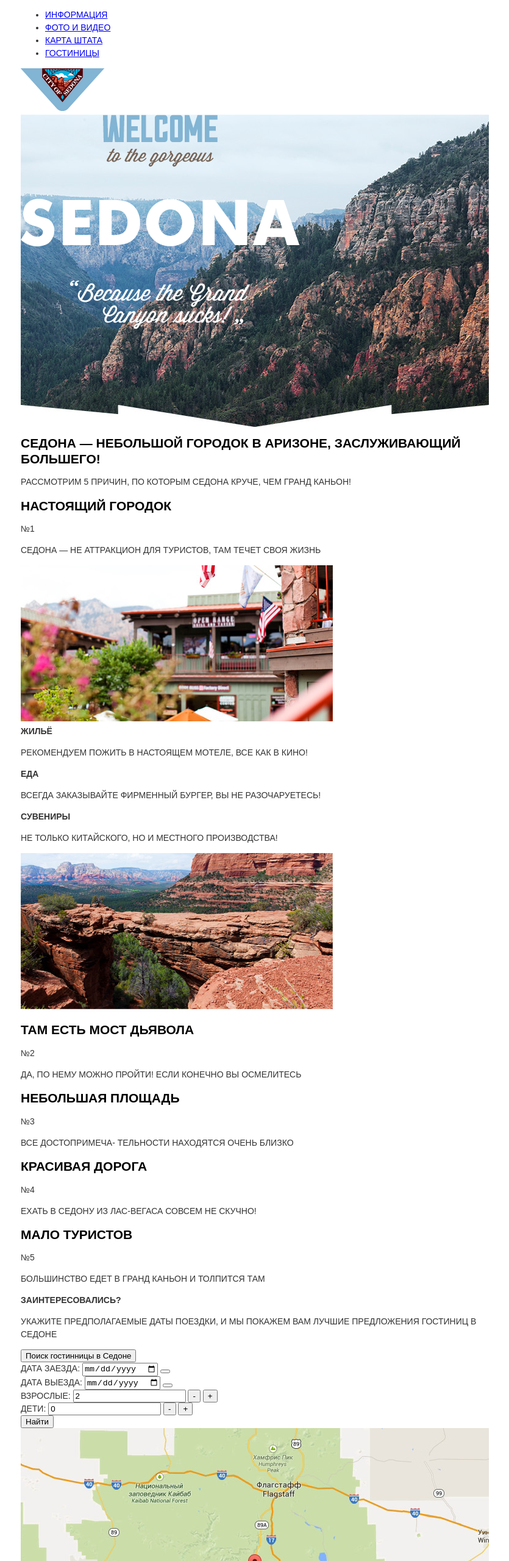
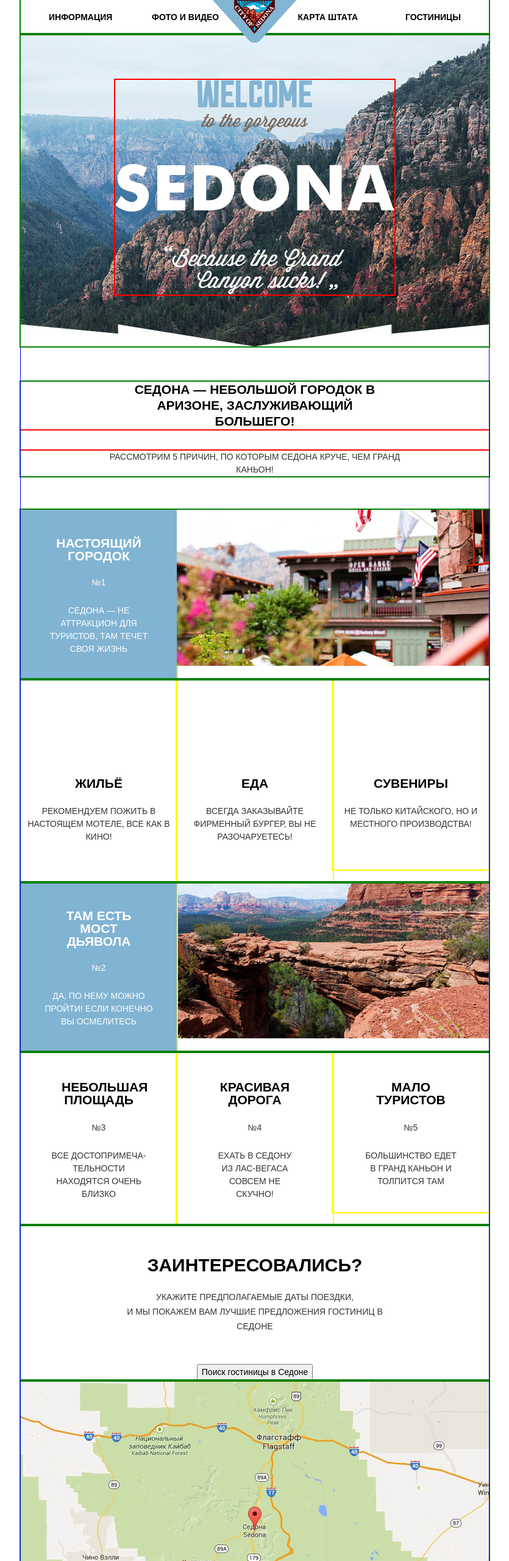
Before and after one commit to Tetianka/13394-sedona, a plain HTML site: page index.html in a window 1280 px wide. Shown: the top 2560 px of the page at 61% size, without its empty margins (222-1057 px from the left). Drawn offline with Linux system fonts and the light colour scheme.

Commit message:
Добавлена сетка главной

```diff
--- a/css/style.css
+++ b/css/style.css
@@ -1,4 +1,4 @@
-body{
+body {
 	background-color: #ffffff;
 	font-size: 14px;
 	line-height: 21px;
@@ -7,8 +7,9 @@
 	font-family: "PT Sans Regular", "PT Sans", "Arial";
 	text-transform: uppercase;
 }
-
 h1 {
+	margin: 0;
+	padding: 0;
 	font-size: 21px;
 	line-height: 26px;
 	color: #000000;
@@ -16,8 +17,9 @@
 	font-family: "PT Sans Bold", "PT Sans", "Arial";
 	text-transform: uppercase;
 }
-
 h2 {
+	margin: 0;
+	padding: 0;
 	font-size: 21px;
 	line-height: 21px;
 	color: #000000;
@@ -25,15 +27,235 @@
 	font-family: "PT Sans Bold", "PT Sans", "Arial";
 	text-transform: uppercase;
 }
-
+p {
+	margin: 0;
+	padding: 0;
+}
 .container {
 	width: 768px;
 	margin-left: auto;
 	margin-right: auto;
 	background-color: #ffffff;
+	outline: 1px solid blue;
 }
-
+.clearfix::after {
+	content: "";
+	display: table;
+	clear: both;
+}
 .main-background {
 	background: url("/img/background-sedona.jpg") no-repeat;
 	min-height: 512px;
 }
+.main-header {
+	margin-bottom: 58px;
+	position: relative;
+}
+.main-navigation {
+	outline: 2px solid green;
+}
+.main-navigation a {
+	color: #000000;
+	text-decoration: none;
+}
+.main-navigation a:hover {
+	color: #81b3d2;
+}
+.main-navigation a:active {
+	color: #000000;
+	opacity: 0.3;
+}
+.main-navigation ul {
+	margin: 0;
+	padding: 15px 46px;
+	font-size: 0;
+	list-style: none;
+}
+.main-navigation li {
+	width: 169px;
+	display: inline-block;
+	vertical-align: top;
+	font-size: 14px;
+	font-weight: 700;
+	line-height: 26px;
+}
+.main-navigation li:nth-child(3) {
+	text-align: right;
+}
+.main-navigation li:last-child {
+	text-align: right;
+}
+.main-logo {
+	position: absolute;
+	top: 0;
+	left: 50%;
+	margin-left: -69px;
+	margin-bottom: 75px;
+}
+.main-background {
+	width: 768px;
+	outline: 2px solid green;
+}
+.welcome-text {
+	width: 458px;
+	height: 352px;
+	margin-left: auto;
+	margin-right: auto;
+}
+.welcome-text img {
+	margin-top: 75px;
+	outline: 2px solid red;
+}
+.main-title {
+	margin-bottom: 55px;
+	outline: 2px solid green;
+}
+.title {
+	padding: 0 165px;
+	text-align: center;
+	margin-bottom: 35px;
+	outline: 2px solid red;
+}
+.main-title p {
+	margin: 0;
+	color: #333333;
+	padding: 0 140px;
+	text-align: center;
+	outline: 2px solid red;
+}
+.reason-one {
+	outline: 2px solid green;
+}
+.big-reason {
+	width: 256px;
+	padding-top: 44px;
+	padding-bottom: 39px;
+	background-color: #81b3d2;
+	color: #ffffff;
+	outline: 2px solid yellow;
+}
+.reason-one-text {
+	float: left;
+}
+.big-reason h2 {
+	padding: 0 52px;
+	text-align: center;
+	color: #ffffff;
+	margin-bottom: 23px;
+}
+.big-reason p {
+	text-align: center;
+	padding: 0 37px;
+}
+.reason-nmbr {
+	margin-bottom: 25px;
+}
+.reason-one-img {
+	width: 512px;
+	height: 256px;
+	float: right;
+}
+.recomendations {
+	font-size: 0;
+	outline: 2px solid green;
+}
+.features-item {
+	width: 256px;
+	padding-top: 160px;
+	padding-bottom: 64px;
+	display: inline-block;
+	vertical-align: top;
+	text-align: center;
+	font-size: 14px;
+	outline: 2px solid yellow;
+}
+.features-item b {
+	display: block;
+	color: #000000;
+	font-size: 21px;
+	line-height: 21px;
+	margin-bottom: 25px;
+}
+.reason-two {
+	outline: 2px solid green;
+}
+.reason-two-text {
+	float: left;
+}
+.reason-two-img {
+	width: 512px;
+	height: 256px;
+	float: right;
+}
+.other-reasons {
+	padding-top: 47px background-color: #eeeeee;
+	font-size: 0;
+	outline: 2px solid green;
+}
+.small-reason {
+	width: 256px;
+	display: inline-block;
+	vertical-align: top;
+	padding-top: 47px;
+	padding-bottom: 40px;
+	text-align: center;
+	font-size: 14px;
+	outline: 2px solid yellow;
+}
+.small-reason h2 {
+	margin-bottom: 25px;
+	padding: 0 67px;
+}
+.small-reason p {
+	padding: 0 50px;
+}
+p.nmbr4 {
+	padding: 0 57px;
+}
+.hotel-search
+/*54+30+28+48+50+87 */
+
+{
+	padding-top: 54px;
+	text-align: center;
+	outline: 2px solid green;
+}
+.hotel-search-title {
+	display: block;
+	margin-bottom: 28px;
+	color: #000000;
+	font-size: 30px;
+	line-height: 24px;
+	font-weight: 700;
+}
+.hotel-search p {
+	margin-bottom: 50px;
+	padding: 0 165px;
+	line-height: 24px;
+}
+.hotel-search-form {
+	display: none;
+}
+.map-wrapper {
+	width: 768px;
+	height: 593px;
+	outline: 2px solid green;
+}
+.main-footer {
+	outline: 2px solid green;
+}
+.footer-block {
+	width: 256px;
+	min-height: 120px;
+	float: left;
+	text-align: center;
+	outline: 2px solid yellow;
+}
+.hashtag {
+	padding: 47px 58px;
+}
+.hashtag b {
+	color: #000000;
+	font-size: 21px;
+	font-weight: 700;
+}
--- a/hotels.html
+++ b/hotels.html
@@ -4,6 +4,7 @@
 <head>
 	<meta charset="utf-8">
 	<title>Отели в Седоне</title>
+	<link href="css/normalize.css" rel="stylesheet">
 	<link href="css/style.css" rel="stylesheet">
 </head>
 
--- a/index.html
+++ b/index.html
@@ -4,6 +4,7 @@
 <head>
 	<meta charset="utf-8">
 	<title>Седона - небольшой городок в Аризоне</title>
+	<link href="css/normalize.css" rel="stylesheet">
 	<link href="css/style.css" rel="stylesheet">
 </head>
 
@@ -30,7 +31,9 @@
 				<img src="img/logo-sedona.png" width="138" height="70" alt="Логотип города Седона">
 			</div>
 			<div class="main-background">
-				<img class="welcome-text" src="img/welcome-sedona.png" width="458" height="352" alt="Welcome to Sedona">
+				<div class="welcome-text">
+					<img src="img/welcome-sedona.png" width="458" height="352" alt="Welcome to Sedona">
+				</div>
 			</div>
 		</header>
 		<main>
@@ -38,17 +41,17 @@
 				<h1 class="title">Седона — небольшой городок в Аризоне, заслуживающий большего!</h1>
 				<p>Рассмотрим 5 причин, по которым Седона круче, чем Гранд Каньон!</p>
 			</div>
-			<div class="reason-one">
-				<div class="big-reason reson-one-text">
+			<div class="reason-one clearfix">
+				<div class="big-reason reason-one-text">
 					<h2>Настоящий городок</h2>
-					<p>№1</p>
+					<p class="reason-nmbr">№1</p>
 					<p>Седона — не аттракцион для туристов, там течет своя жизнь</p>
 				</div>
 				<div class="reason-one-img">
 					<img src="img/good-city.jpg" width="512" height="256" alt="Седона — настоящий городок">
 				</div>
 			</div>
-			<div class="recomendations">
+			<div class="recomendations clearfix">
 				<div class="features-item">
 					<b>Жильё</b>
 					<p>Рекомендуем пожить в настоящем мотеле, все как в кино!</p>
@@ -62,37 +65,38 @@
 					<p>Не только китайского, но и местного производства!</p>
 				</div>
 			</div>
-			<div class="reason-two">
-				<div class="reson-two-img">
+			<div class="reason-two clearfix">
+				<div class="reason-two-img">
 					<img src="img/devil-bridge.jpg" width="512" height="256" alt="Гранд Каньон">
 				</div>
-				<div class="big-reason reson-two-text">
+				<div class="big-reason reason-two-text">
 					<h2>Там есть мост дьявола</h2>
-					<p>№2</p>
+					<p class="reason-nmbr">№2</p>
 					<p>Да, по нему можно пройти! Если конечно вы осмелитесь</p>
 				</div>
 			</div>
 			<div class="other-reasons">
 				<div class="small-reason">
 					<h2>Небольшая площадь</h2>
-					<p>№3</p>
+					<p class="reason-nmbr">№3</p>
 					<p>Все достопримеча- тельности находятся очень близко</p>
 				</div>
 				<div class="small-reason">
 					<h2>Красивая дорога</h2>
-					<p>№4</p>
-					<p>Ехать в Седону из Лас-Вегаса совсем не скучно!</p>
+					<p class="reason-nmbr">№4</p>
+					<p class="nmbr4">Ехать в Седону из Лас-Вегаса совсем не скучно!</p>
 				</div>
 				<div class="small-reason">
 					<h2>Мало туристов</h2>
-					<p>№5</p>
+					<p class="reason-nmbr">№5</p>
 					<p>Большинство едет в Гранд Каньон и толпится там</p>
 				</div>
 			</div>
 			<section class="hotel-search">
 				<b class="hotel-search-title">Заинтересовались?</b>
-				<p>Укажите предполагаемые даты поездки, и мы покажем вам лучшие предложения гостиниц в Cедоне</p>
-				<button type="button" class="btn hotel">Поиск гостинницы в Седоне</button>
+				<p>Укажите предполагаемые даты поездки,
+					<br>и мы покажем вам лучшие предложения гостиниц в Cедоне</p>
+				<button type="button" class="btn hotel">Поиск гостиницы в Седоне</button>
 				<form action="#">
 					<div class="hotel-search-form">
 						<div class="field">
@@ -127,18 +131,20 @@
 				<img class="map-preview" src="img/map.jpg" width="768" height="593" alt="Карта">
 			</section>
 		</main>
-		<footer class="main-footer">
-			<section class="footer-hashtag">
-				<b class="hashtag">#visitsedona</b>
+		<footer class="main-footer clearfix">
+			<section class="footer-block">
+				<div class="hashtag">
+					<b>#visitsedona</b>
+				</div>
 			</section>
-			<section class="footer-social">
+			<section class="footer-block">
 				<div class="social-button">
 					<a class="social-btn social-btn-tw" href="#">Twitter</a>
 					<a class="social-btn social-btn-fb" href="#">Facebook</a>
 					<a class="social-btn social-btn-yout" href="#">YouTube</a>
 				</div>
 			</section>
-			<section class="footer-developer">
+			<section class="footer-block">
 				<div class="development-info">
 					<span>Website by</span>
 					<a href="http://htmlacademy.ru">
```
Also changed, not shown: css/normalize.css (added).
